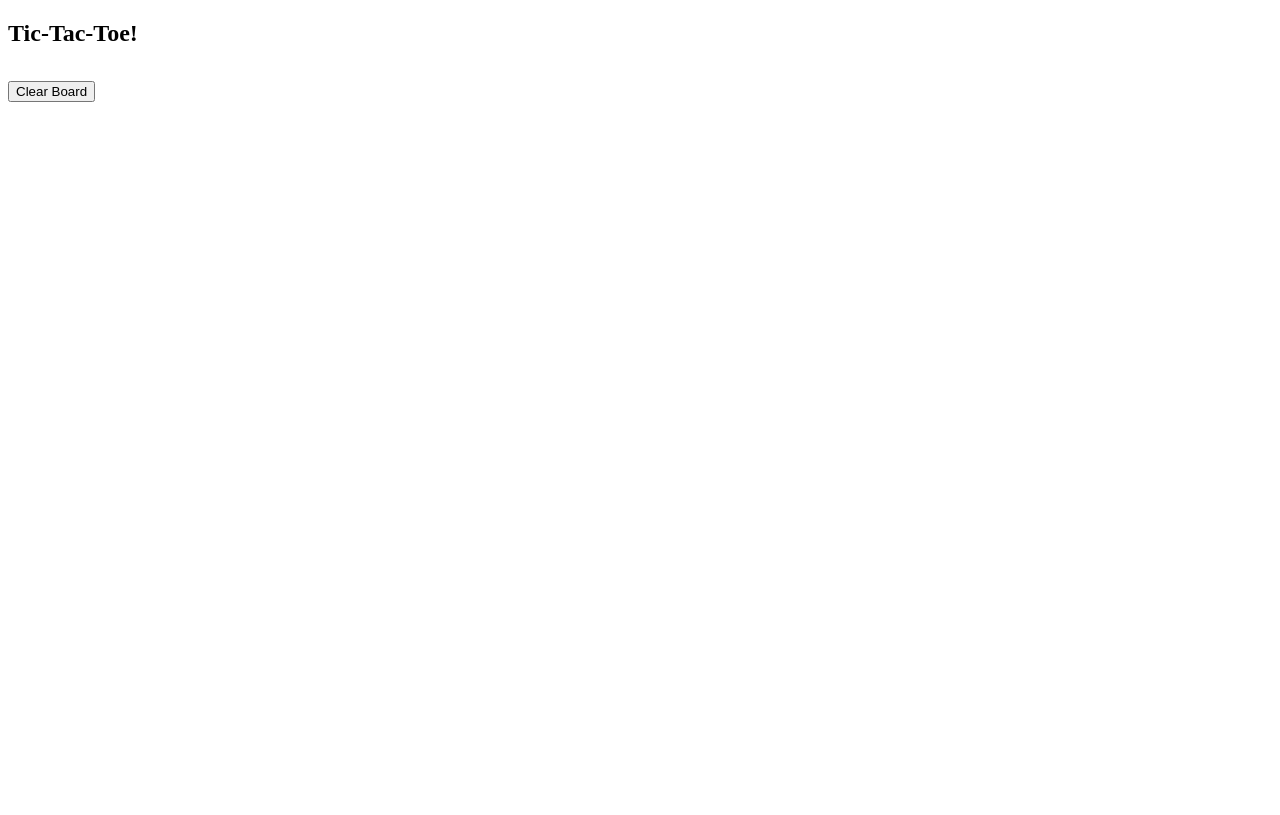
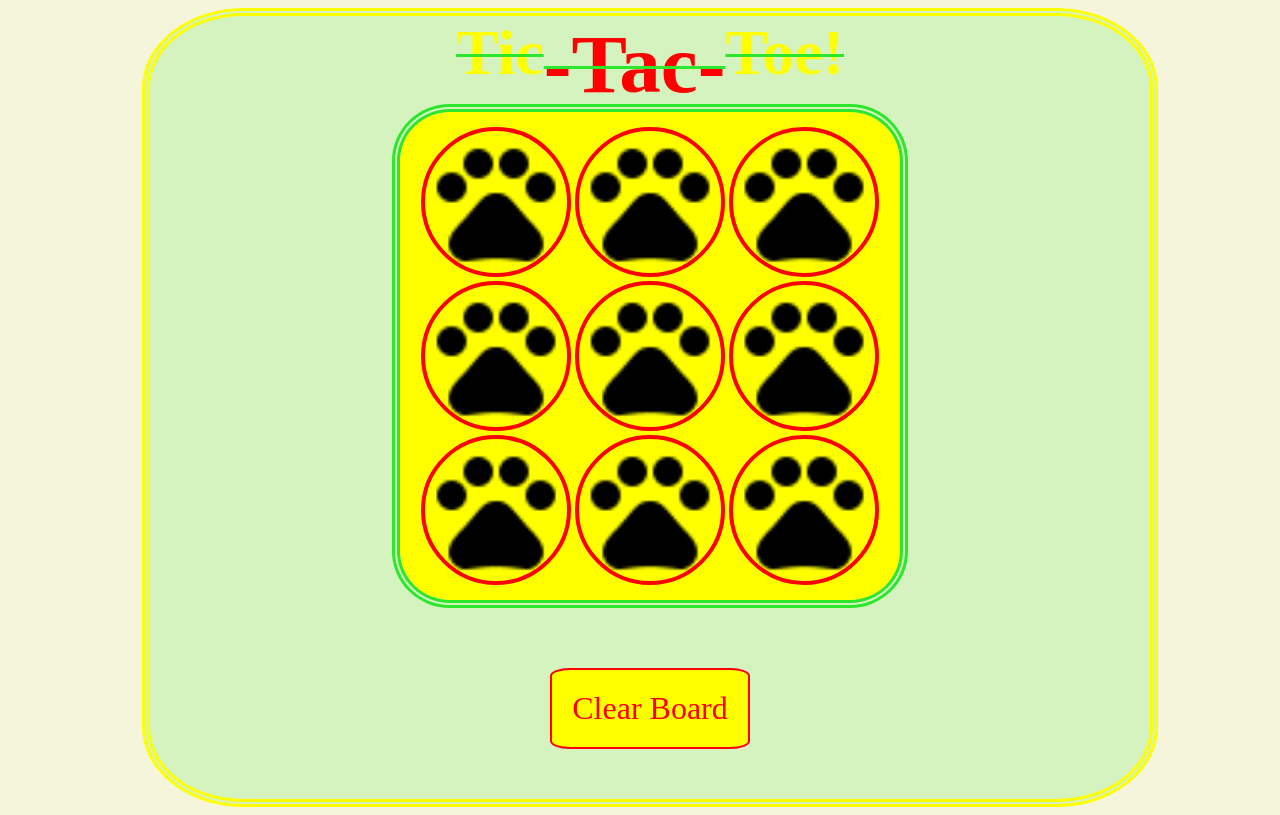
Before and after one commit to Tphalen13/Javascript-TicTacToe, a plain HTML site: page index.html in a window 1280 px wide. Drawn offline with Linux system fonts and the light colour scheme; a web font is replaced by a local one.

Commit message:
Added CSS to project for interactive styling.

```diff
--- a/index.html
+++ b/index.html
@@ -4,6 +4,9 @@
     <meta charset="UTF-8">
     <meta http-equiv="X-UA-Compatible" content="IE=edge">
     <meta name="viewport" content="width=device-width, initial-scale=1.0">
+    <link rel="preconnect" href="https://fonts.googleapis.com">
+    <link rel="preconnect" href="https://fonts.gstatic.com" crossorigin>
+    <link href="https://fonts.googleapis.com/css2?family=Alkalami&display=swap" rel="stylesheet">
     <link rel="stylesheet" href="/main.css"></link>
     <title>Document</title>
 </head>
@@ -12,23 +15,24 @@
         <div class="holder">
             <h1>Tic<span>-Tac-</span>Toe!</h1>
                 <table class="tic-tac-toe-table">
-                     <tr>
-                        <td id="sq1">  </td>
-                        <td id="sq2">  </td>
-                        <td id="sq3">  </td>
+                     <tr class="row1">
+                        <td id="sq1"><button><p class="hide"><span>X OR O</span><br>Who will win?</p></button></td>
+                        <td id="sq2"><button></button></td>
+                        <td id="sq3"><button></button></td>
                      </tr>
-                      <tr>
-                        <td id="sq4">  </td>
-                        <td id="sq5">  </td>
-                        <td id="sq6">  </td>
+                      <tr class="row2">
+                        <td id="sq4"><button></button></td>
+                        <td id="sq5"><button></button></td>
+                        <td id="sq6"><button></button></td>
                     </tr>
-                    <tr>
-                        <td id="sq7">  </td>
-                        <td id="sq8">  </td>
-                        <td id="sq9">  </td>
+                    <tr class="row3">
+                        <td id="sq7"><button></button></td>
+                        <td id="sq8"><button></button></td>
+                        <td id="sq9"><button></button></td>
                     </tr>
                 </table>
-             <button class="reset-button">Clear Board</button>
+                <br>
+            <button class="reset-button">Clear Board</button>
         </div>
     </section>
 </body>
--- a/main.css
+++ b/main.css
@@ -1,45 +1,125 @@
+html{
+    display: flex;
+    justify-content: center;
+    align-items: center;
+    flex-flow: column;
+    font-size:16px;
+    font-family: 'Alkalami', serif;
+    width:1300px;
+    background-color: beige;
+}
 .container{
+    display:flex ;
+    justify-content:center ;
+    align-items: center;
+    width:1000px;
+    background-color: rgba(44, 231, 44, 0.164);
+    border: yellow double 8px;
+    border-radius: 10%;
+
 
 }
 .container .holder{
+    display:flex;
+    justify-content:center;
+    align-items: center;
+    flex-flow:column;
+    width:100%;
+    margin:0%;
+    padding:0%;
+}
+.container .holder h1{
+    display: flex;
+    justify-content:center;
+    width:60%;
+    margin:0%;
+    padding:0%;
+    font-size:4em;
+    font-weight:700;
+    color:yellow;
+    text-decoration: line-through rgb(44, 231, 44) 3px;
+}
+.container .holder h1 span{
+    align-items: center;
+    font-size:1.3em ;
+    font-weight: 700;
+    color:red;
+    padding: 0%;
+    margin: 0%;
+}
+.container .holder .tic-tac-toe-table{
+    display:flex;
+    justify-content:center;
+    align-items: center;
+    background-color: yellow;
+    border: yellow solid 2px;
+    border-radius: 10%;
+    outline: rgb(44, 231, 44) double 8px;
+    width: 50%;
+    margin:0%;
+    padding-top:1%;
+    padding-bottom: 1%;
+}
+.container .holder .tic-tac-toe-table button{
+    display:flex;
+    justify-content: center;
+    align-items: center;
+    margin: 0%;
+    padding:0%;
+    border:red solid 4px;
+    border-radius: 50%;
+    background-image:url(/img/2x/outline_pets_black_24dp.png);
+    background-repeat: no-repeat;
+    background-size:cover;
+    width:150px;
+    height:150px;
+    background-color: yellow;
+}
+.hide{
+    display: none;
+}
+
+.container .holder .tic-tac-toe-table button:hover {
+    display: block;
+    background-color: rgb(44, 231, 44);
+    color: white;
+    transform: scale(110%);
+}
+.container .holder .tic-tac-toe-table  button img{
+    display:flex;
+    justify-content: center;
+    align-items: center;
+    margin: 0%;
+    padding:0%;
+    border:red solid 4px;
+    background-color: yellow;
+    width:100%;
+}
+
+.container .holder .reset-button{
+    border:pink 2px solid;
+    display: flex;
+    justify-content: center;
+    align-items: center;
+    text-align: center;
+    padding:2%;
+    font-family: 'Alkalami', serif;
+    font-size: 2em;
+    background-color: yellow;
+    border-radius: 10%;
+    border: red solid 2px;
+    font-size: ;
+    font-weight: ;
+    color: red;
+    margin:5%;
+}
+.container .holder .reset-button:hover{
+    font-family: 'Alkalami', serif;
+    font-size: 2.25em;
+    transform: scale(110%);
+    background-color: rgb(44, 231, 44);
+    border: white solid 2px;
+    border-radius: 10%;
+    color: white;
 
 }
-.container .holder h1{
-
-}
-.container .holder .tic-tac-toe-table{
-
-}
-.container .holder .tic-tac-toe-table td{
-
-}
-.container .holder .tic-tac-toe-table .sq1{
-
-}
-.container .holder .tic-tac-toe-table .sq2{
-
-}
-.container .holder .tic-tac-toe-table .sq3{
-
-}
-.container .holder .tic-tac-toe-table .sq4{
-
-}
-.container .holder .tic-tac-toe-table .sq5{
-
-}
-.container .holder .tic-tac-toe-table .sq6{
-
-}
-.container .holder .tic-tac-toe-table .sq7{
-
-}
-.container .holder .tic-tac-toe-table .sq8{
-
-}
-.container .holder .tic-tac-toe-table .sq9{
-
-}
-.container .holder .reset-button{
-
-}
```
Also changed, not shown: img/1x/outline_pets_black_24dp.png (added), img/2x/outline_pets_black_24dp.png (added).
